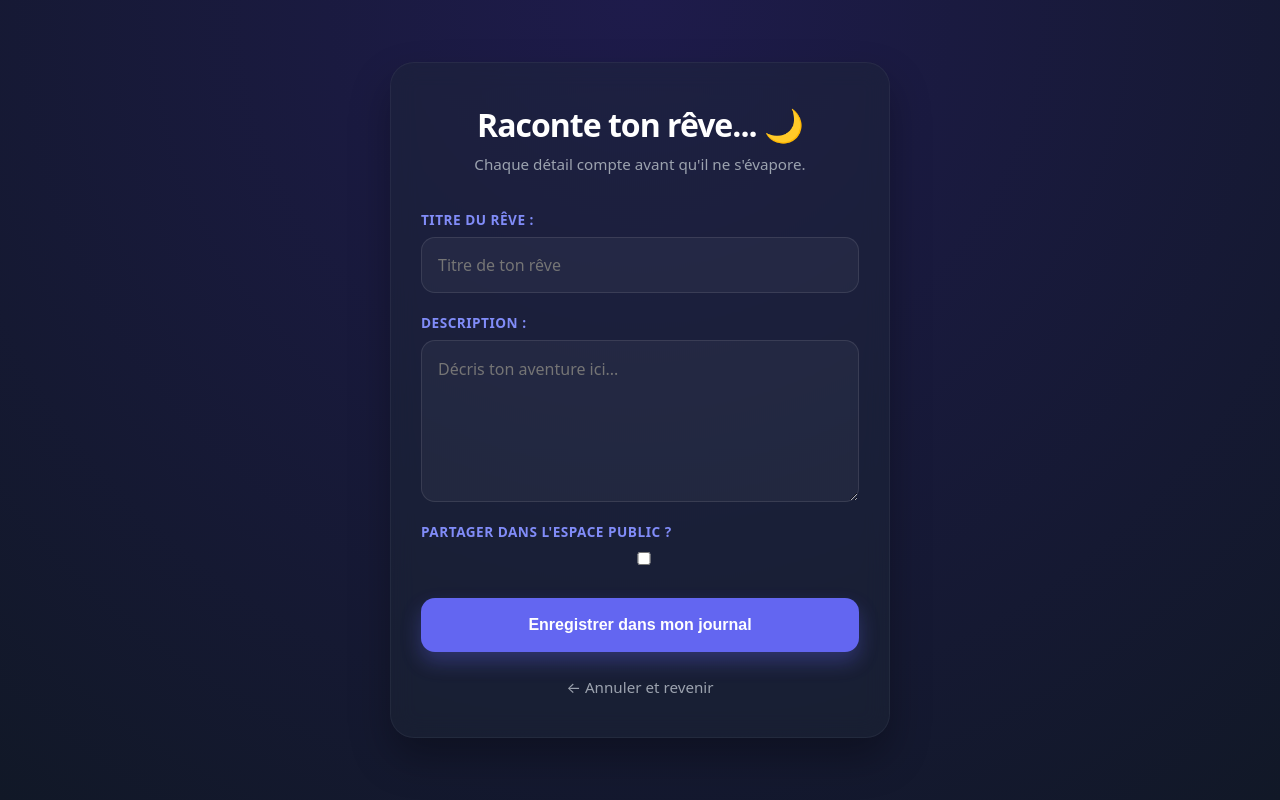
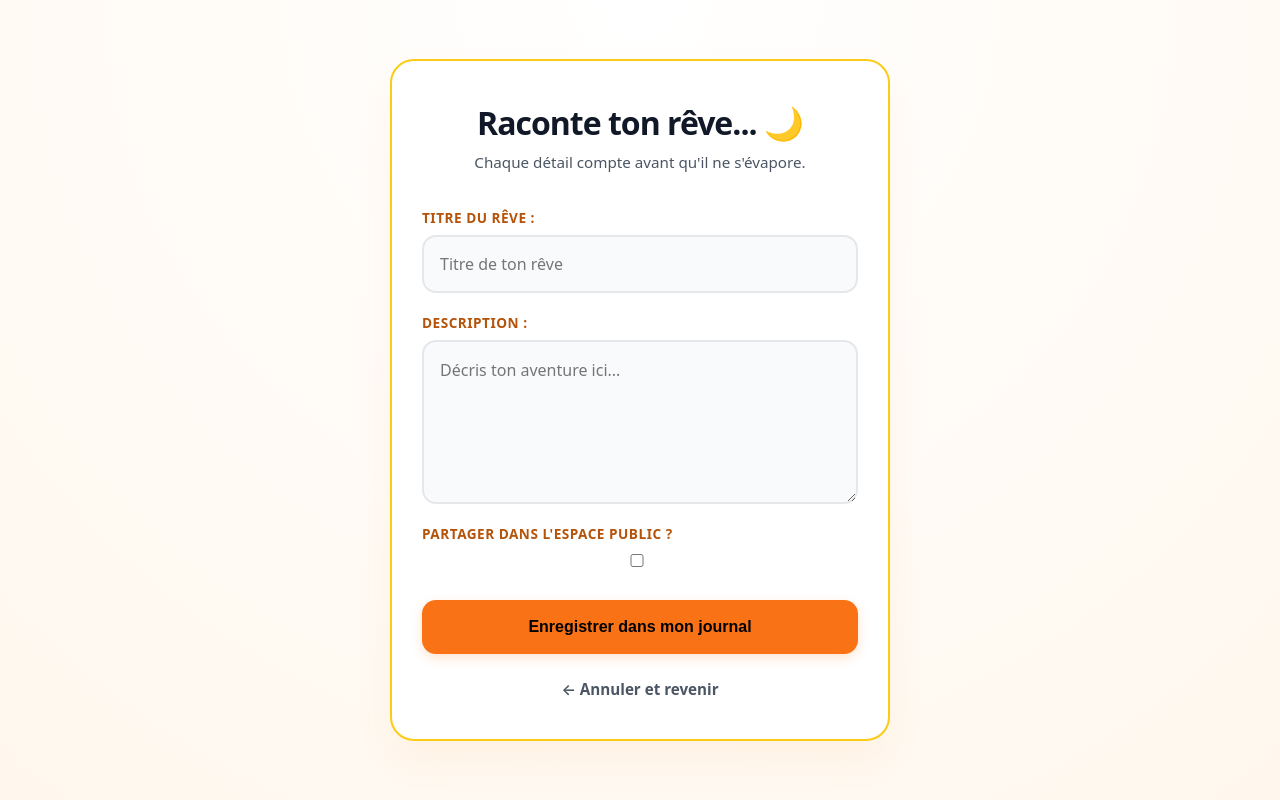
Before and after one commit to narkakaba-lgtm/nureve, a Django app: page /nouveau/ in a window 1280 px wide. Run offline with Django 5.2, Linux system fonts and the light colour scheme; a user stored in the database is signed in.

Commit message:
Update nouveau_reve.html

```diff
--- a/reves/templates/reves/nouveau_reve.html
+++ b/reves/templates/reves/nouveau_reve.html
@@ -5,43 +5,41 @@
     <meta name="viewport" content="width=device-width, initial-scale=1.0">
     <title>NUREVE - Écrire un rêve</title>
     <style>
-        /* Design unificado e proteção contra quebras em mobile */
+        /* Base fluide et fond clair premium */
         html, body {
             margin: 0;
             padding: 0;
-            background: #111827;
+            background: #f9fafb;
             font-family: system-ui, -apple-system, sans-serif;
-            color: white;
+            color: #111827; /* Écriture en noir */
         }
 
         body {
             display: flex;
             align-items: center;
             justify-content: center;
-            background: radial-gradient(circle at top, #1e1b4b 0%, #111827 100%);
+            background: radial-gradient(circle at top, #ffffff 0%, #fff7ed 100%);
             min-height: 100vh;
             padding: 30px 20px;
             box-sizing: border-box;
         }
 
-        /* Contentor adaptável com efeito Glassmorphism */
+        /* Conteneur style "Carte de Luxe" */
         .write-container {
             width: 100%;
             max-width: 500px;
             padding: 40px 30px;
-            background: rgba(31, 41, 55, 0.4);
-            backdrop-filter: blur(12px);
-            -webkit-backdrop-filter: blur(12px);
+            background: #ffffff; /* Fond blanc pur */
             border-radius: 24px;
-            border: 1px solid rgba(255, 255, 255, 0.05);
-            box-shadow: 0 20px 40px rgba(0, 0, 0, 0.3);
+            border: 2px solid #facc15; /* Bordure Dorée */
+            box-shadow: 0 20px 40px rgba(249, 115, 22, 0.06);
             box-sizing: border-box;
         }
 
-        h1 { font-weight: 800; font-size: 2rem; margin: 0 0 8px 0; letter-spacing: -1px; text-align: center; }
-        .subtitle { color: #9ca3af; font-size: 0.95rem; margin: 0 0 35px 0; text-align: center; line-height: 1.4; }
+        h1 { font-weight: 800; font-size: 2rem; margin: 0 0 8px 0; letter-spacing: -1px; text-align: center; color: #111827; }
+        .subtitle { color: #4b5563; font-size: 0.95rem; margin: 0 0 35px 0; text-align: center; line-height: 1.4; }
 
-        /* Blocos de formulário gerados pelo Django */
+        /* Alignement des champs générés par Django */
         form p {
             margin: 0 0 20px 0;
             display: flex;
@@ -51,44 +49,51 @@
         label {
             display: block;
             font-size: 0.85rem;
-            color: #818cf8;
+            color: #b45309; /* Doré foncé pro */
             margin-bottom: 8px;
             font-weight: 600;
             text-transform: uppercase;
             letter-spacing: 0.5px;
         }
 
-        /* Inputs e Textarea 100% fluídos e responsivos */
+        /* Formulaires stylisés propres et responsifs */
         input, textarea, select {
             width: 100%;
             padding: 16px;
             border-radius: 14px;
-            border: 1px solid rgba(255,255,255,0.1);
-            background: rgba(255,255,255,0.04);
-            color: white;
+            border: 2px solid #e5e7eb;
+            background: #f9fafb;
+            color: #000000; /* Texte tapé en noir */
             font-size: 1rem;
-            font-family: inherit; /* Garante que usa a mesma fonte em qualquer telemóvel */
-            box-sizing: border-box; /* IMPORTANTE: Impede que o campo saia do ecrã */
+            font-family: inherit;
+            box-sizing: border-box;
             transition: all 0.2s ease;
         }
 
         textarea {
             min-height: 160px;
             line-height: 1.6;
-            resize: vertical; /* Permite redimensionar apenas para baixo no PC */
+            resize: vertical;
+        }
+
+        /* Checkbox spécifique pour la visibilité publique */
+        input[type="checkbox"] {
+            width: auto;
+            margin-right: 10px;
+            cursor: pointer;
         }
 
         input:focus, textarea:focus, select:focus {
             outline: none;
-            border-color: #6366f1;
-            background: rgba(255,255,255,0.08);
-            box-shadow: 0 0 0 3px rgba(99, 102, 241, 0.2);
+            border-color: #f97316; /* Lueur orange */
+            background: #ffffff;
+            box-shadow: 0 0 0 4px rgba(249, 115, 22, 0.15);
         }
 
-        /* Botão de gravação largo e ergonómico */
+        /* Bouton Enregistrer : Orange avec texte noir */
         .btn-save {
-            background: #6366f1;
-            color: white;
+            background: #f97316;
+            color: #000000;
             padding: 18px;
             border-radius: 14px;
             font-weight: 700;
@@ -96,26 +101,27 @@
             border: none;
             width: 100%;
             margin-top: 10px;
-            box-shadow: 0 10px 20px rgba(99, 102, 241, 0.3);
+            box-shadow: 0 4px 12px rgba(249, 115, 22, 0.2);
             cursor: pointer;
-            transition: transform 0.1s ease, background 0.2s;
+            transition: transform 0.1s ease, background-color 0.2s;
             box-sizing: border-box;
         }
-        .btn-save:hover { background: #4f46e5; }
+        .btn-save:hover { background: #ea580c; }
         .btn-save:active { transform: scale(0.97); }
 
         .back-link {
             margin-top: 25px;
             display: block;
-            color: #9ca3af;
+            color: #4b5563;
             text-decoration: none;
             font-size: 0.95rem;
             text-align: center;
+            font-weight: 600;
             transition: color 0.2s;
         }
-        .back-link:hover { color: white; }
+        .back-link:hover { color: #f97316; }
 
-        /* Ajustes finos para ecrãs muito pequenos */
+        /* Ajustements pour mobile */
         @media (max-width: 480px) {
             body { padding: 15px 10px; }
             .write-container { padding: 30px 20px; border-radius: 20px; }
@@ -133,19 +139,17 @@
         <form method="POST">
             {% csrf_token %}
 
-            {# O Django renderiza os campos estruturados de forma limpa #}
             {{ form.as_p }}
 
             <button type="submit" class="btn-save">Enregistrer dans mon journal</button>
         </form>
 
-        <a href="{% url 'accueil' %}" class="back-link">
+        <a href="{% url 'mes_reves' %}" class="back-link">
             ← Annuler et revenir
         </a>
     </div>
 
     <script>
-        // Insere placeholders amigáveis caso o formulário do Django venha vazio
         window.onload = function() {
             var textareas = document.getElementsByTagName('textarea');
             for(var i=0; i<textareas.length; i++) {
```
